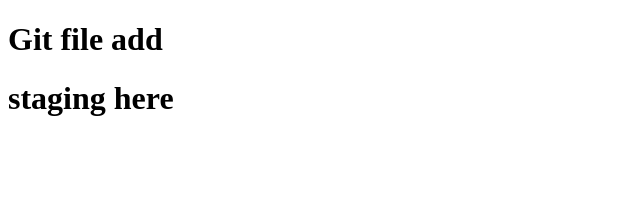
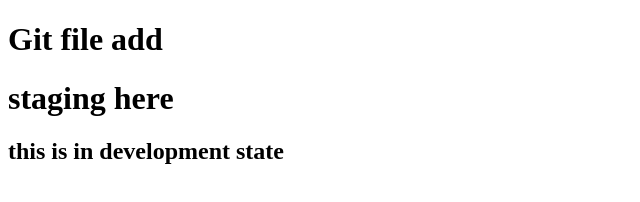
Before and after one commit to Giridhard123/Projectassignment, a plain HTML site: page index.html in a window 1280 px wide. Shown: the whole page, without its empty margins (0-640 px from the left). Drawn offline with Linux system fonts and the light colour scheme.

Commit message:
specify current environment

```diff
--- a/index.html
+++ b/index.html
@@ -5,7 +5,7 @@
    <body>
 	<h1> Git file add </h1>
 	<h1> staging here </h1>
-
+	<h2> this is in development state</h2>
 
    </body>
 </html>
```
